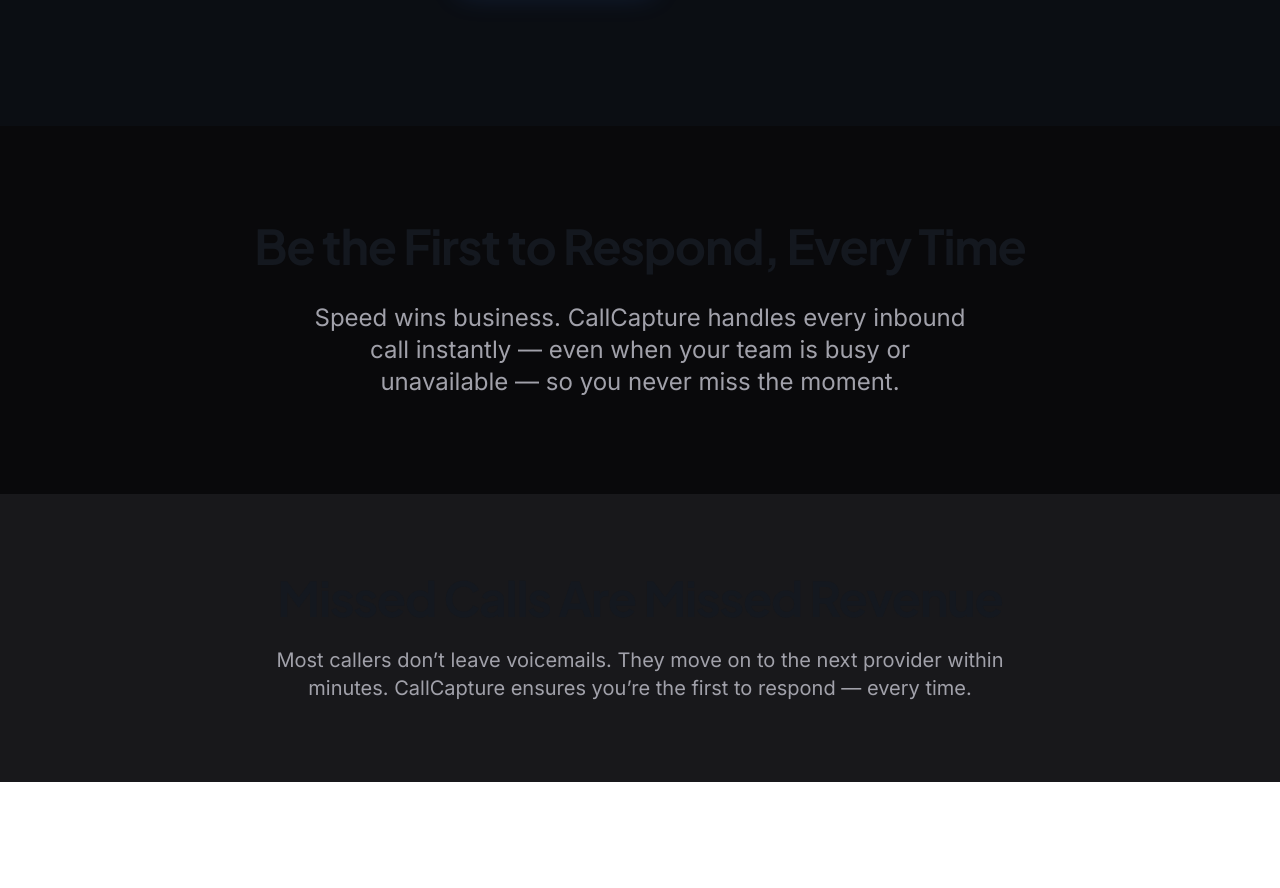
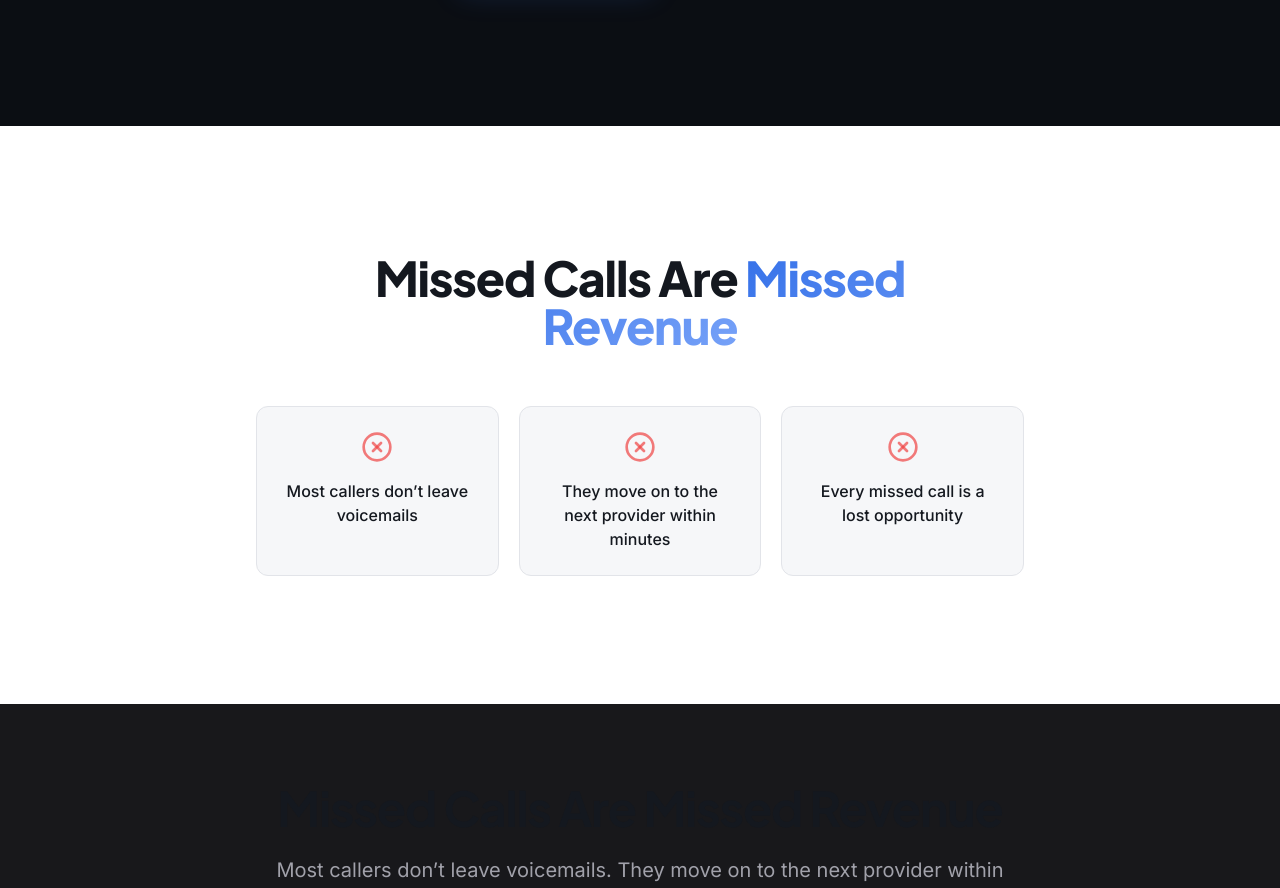
Before and after one commit to birdsinspace-gif/callcapture-nextjs, a Next.js app: page / in a window 1280 px wide. Shown: the part 632-1520 px from the top of the page. Built offline with nearby package versions, Linux system fonts and the light colour scheme.

Commit message:
Update Problem.tsx

```diff
--- a/src/components/landing/Problem.tsx
+++ b/src/components/landing/Problem.tsx
@@ -1,12 +1,49 @@
-export default function BeTheFirst() {
-  return (
-    <section className="py-24 px-6 bg-zinc-950">
-      <div className="max-w-5xl mx-auto text-center">
-        <h2 className="text-5xl font-bold tracking-tight mb-8">Be the First to Respond, Every Time</h2>
-        <p className="text-2xl text-zinc-400 max-w-2xl mx-auto">
-          Speed wins business. CallCapture handles every inbound call instantly — even when your team is busy or unavailable — so you never miss the moment.
-        </p>
+"use client";
+
+import { motion } from "framer-motion";
+import { XCircle } from "lucide-react";
+
+const bullets = [
+  "Most callers don\u2019t leave voicemails",
+  "They move on to the next provider within minutes",
+  "Every missed call is a lost opportunity",
+];
+
+const Problem = () => (
+  <section className="bg-background py-24 md:py-32">
+    <div className="container mx-auto px-6">
+      <motion.div
+        className="mx-auto max-w-2xl text-center"
+        initial={{ opacity: 0, y: 20 }}
+        whileInView={{ opacity: 1, y: 0 }}
+        viewport={{ once: true, margin: "-100px" }}
+        transition={{ duration: 0.6 }}
+      >
+        <h2 className="font-display text-3xl font-extrabold tracking-tight text-foreground md:text-5xl">
+          Missed Calls Are{" "}
+          <span className="text-gradient">Missed Revenue</span>
+        </h2>
+      </motion.div>
+
+      <div className="mx-auto mt-14 grid max-w-3xl gap-5 md:grid-cols-3">
+        {bullets.map((text, i) => (
+          <motion.div
+            key={i}
+            className="rounded-xl border border-border bg-card p-6 text-center"
+            initial={{ opacity: 0, y: 20 }}
+            whileInView={{ opacity: 1, y: 0 }}
+            viewport={{ once: true }}
+            transition={{ delay: i * 0.12, duration: 0.5 }}
+          >
+            <XCircle className="mx-auto mb-4 h-8 w-8 text-destructive/70" />
+            <p className="text-sm font-medium leading-relaxed text-foreground md:text-base">
+              {text}
+            </p>
+          </motion.div>
+        ))}
       </div>
-    </section>
-  );
-}
+    </div>
+  </section>
+);
+
+export default Problem;
```
